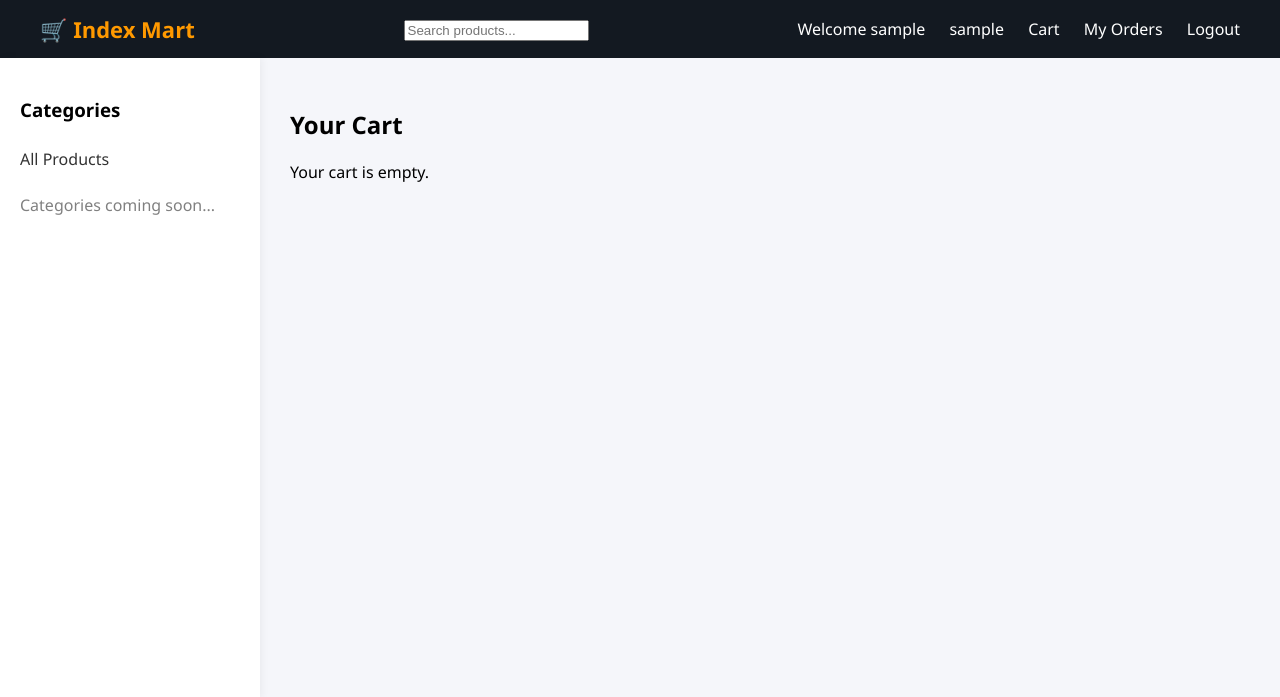
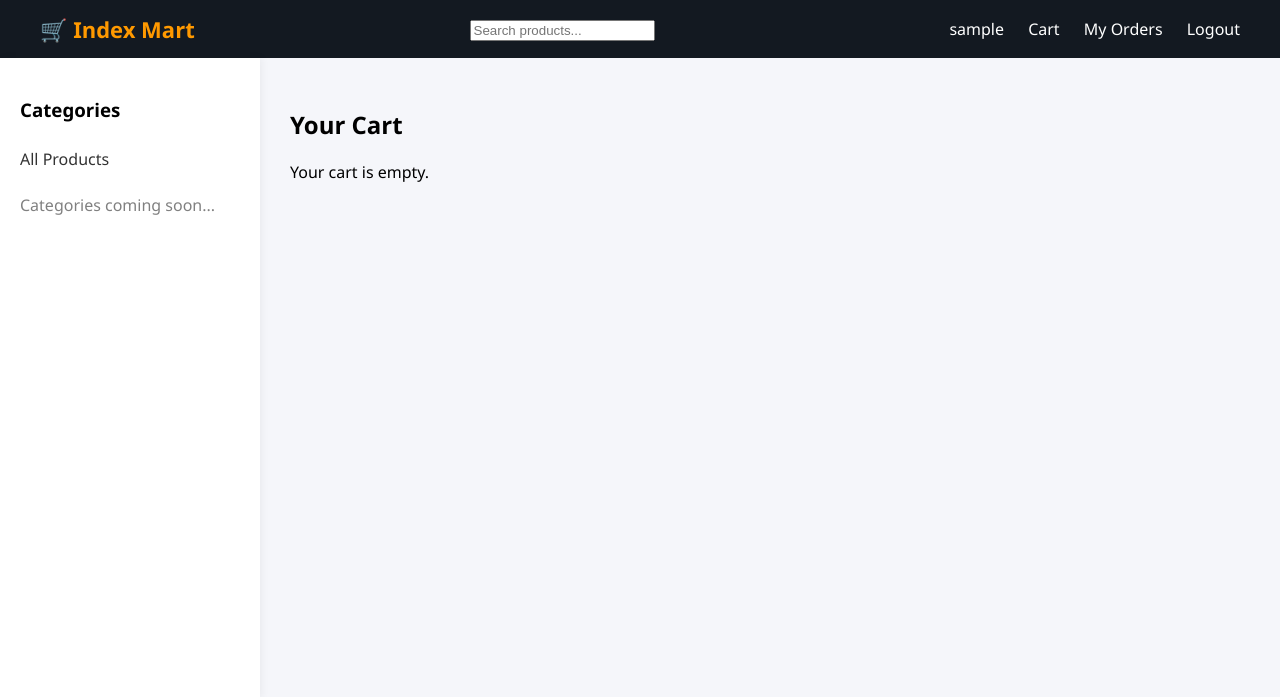
Before and after one commit to skdariyasafru/shop, a Flask app: page /cart in a window 1280 px wide. Shown: the top 697 px of the page. Run offline with Flask 3, Linux system fonts and the light colour scheme; the visitor is signed in with stand-in values (Sample User, id 1); data that the repository does not hold is empty.

Commit message:
Update base.html
Signed-off-by: skdariyasafru <sk.dariyasafru@gmail.com>

```diff
--- a/templates/base.html
+++ b/templates/base.html
@@ -34,7 +34,7 @@
 
     <div class="nav-links">
         {% if current_user.is_authenticated %}
-            <span>Welcome {{ current_user.username }}</span>
+            <span></span>
         <a href="/profile" style="color:white; text-decoration:none;">
     {{ current_user.username }}
 </a>
```
